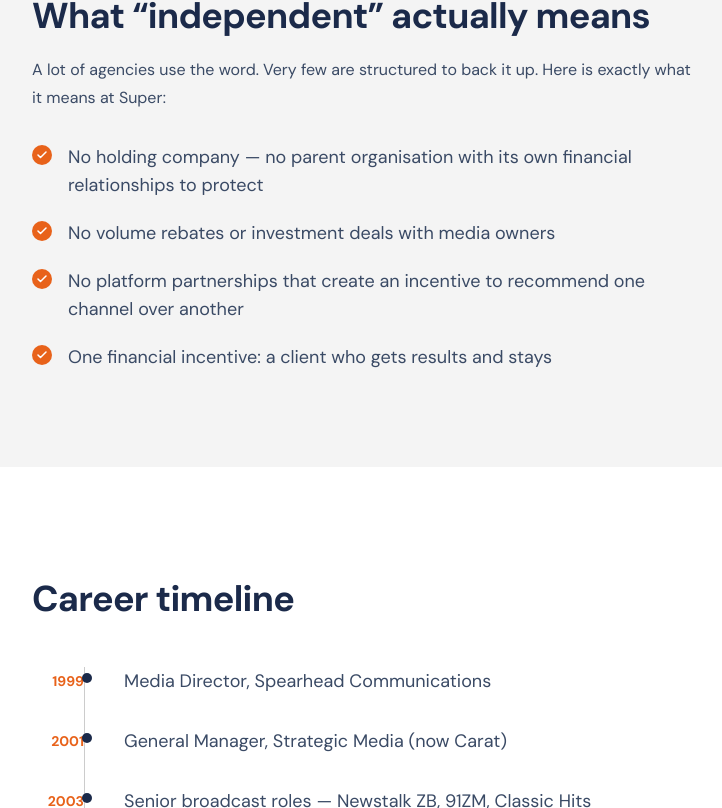
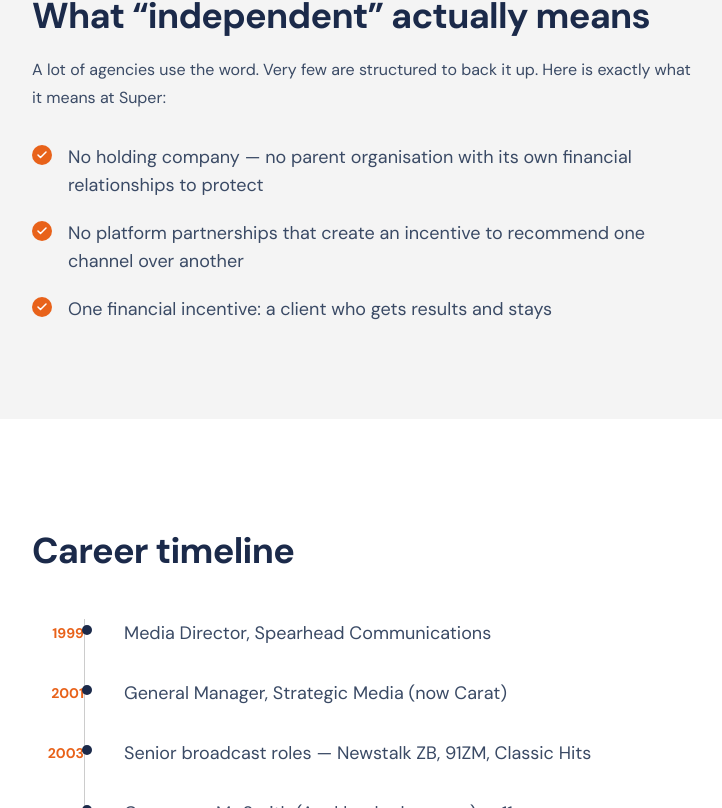
Before and after one commit to ron571/supermedia-website, a Next.js app: page /about in a window 1280 px wide. Shown: the part 1072-1880 px from the top of the page, without its empty margins (64-786 px from the left). Built offline with nearby package versions, Linux system fonts and the light colour scheme; no server answers.

Commit message:
fix: remove outdated about page content
Update about page to remove irrelevant line and icon.

```diff
--- a/src/app/(main)/about/page.tsx
+++ b/src/app/(main)/about/page.tsx
@@ -111,7 +111,6 @@ export default function AboutPage() {
             <ul className="space-y-5">
               {[
                 "No holding company — no parent organisation with its own financial relationships to protect",
-                "No volume rebates or investment deals with media owners",
                 "No platform partnerships that create an incentive to recommend one channel over another",
                 "One financial incentive: a client who gets results and stays",
               ].map((item) => (
```
